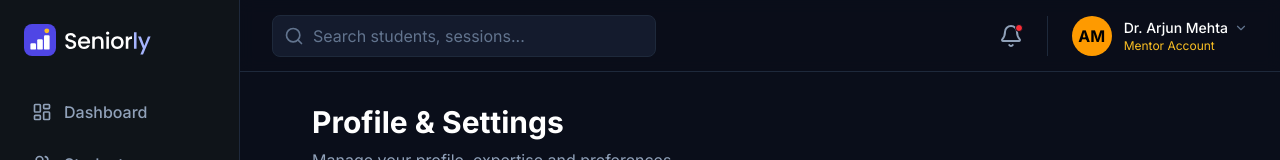
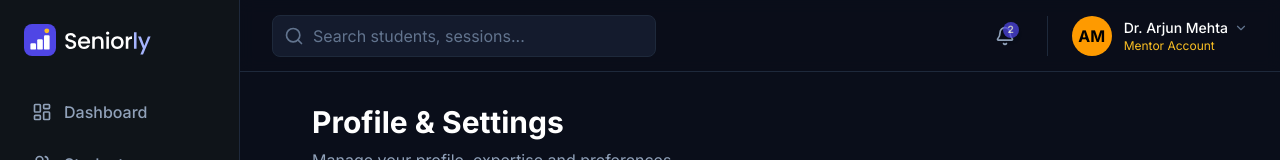
Before and after one commit to Aaryav1130/MentorVerse, a Next.js app: page /mentor/profile in a window 1280 px wide. Shown: the top 160 px of the page. Built offline with nearby package versions, Linux system fonts and the light colour scheme.

Commit message:
feat(notifications): integrate notification bell in mentor layout

```diff
--- a/src/app/mentor/layout.tsx
+++ b/src/app/mentor/layout.tsx
@@ -22,6 +22,7 @@ import {
 import { cn } from "@/lib/utils";
 import { mentorProfile } from "@/lib/mock-data";
 import { useAuth } from "@/lib/auth-context";
+import NotificationBell from "@/components/notifications/NotificationBell";
 
 const navItems = [
   { title: "Dashboard", href: "/mentor/dashboard", icon: LayoutDashboard },
@@ -107,10 +108,7 @@ export default function MentorLayout({
           </div>
 
           <div className="flex items-center gap-6">
-            <button className="relative text-slate-400 hover:text-white transition-colors">
-              <Bell className="w-6 h-6" />
-              <span className="absolute top-0 right-0 w-2 h-2 rounded-full bg-red-500 border border-[#0a0e1a]"></span>
-            </button>
+            <NotificationBell role="mentor" />
 
             {/* User Profile Button with Dropdown */}
             <div className="relative">
```
